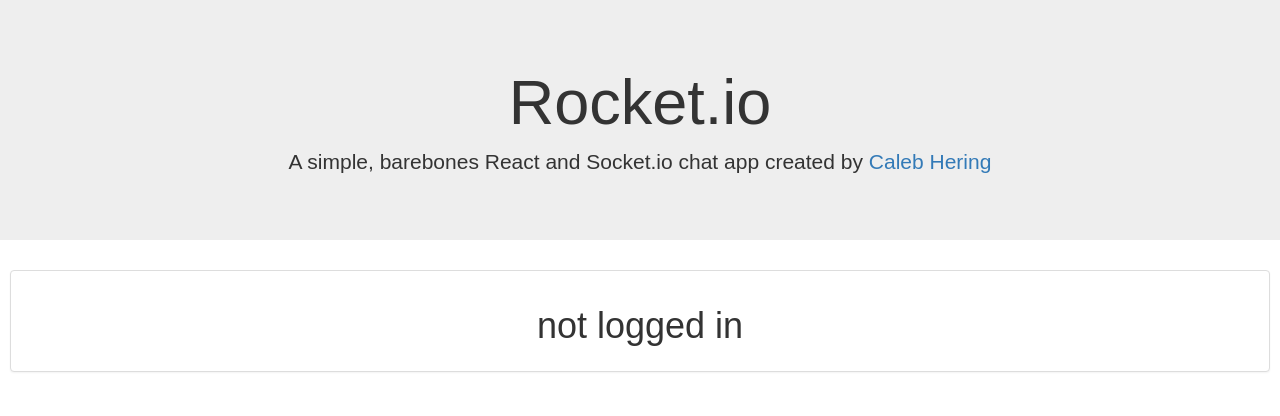
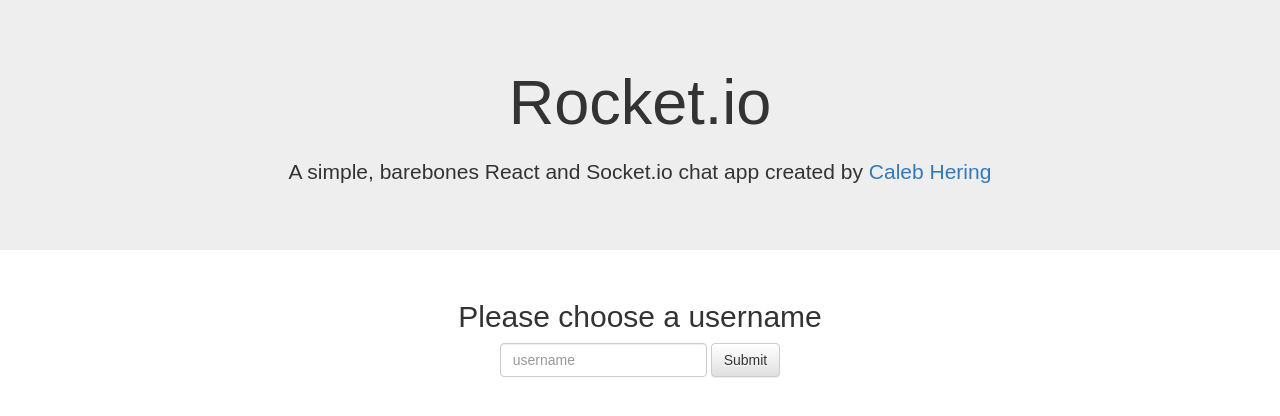
Before and after one commit to c-hering/socket-chat, a React (Create React App) app: page / in a window 1280 px wide. Shown: the top 416 px of the page. Built offline with nearby package versions, Linux system fonts and the light colour scheme.

Commit message:
added login form

```diff
--- a/src/components/Home.js
+++ b/src/components/Home.js
@@ -1,5 +1,6 @@
 import React from 'react';
 import { Jumbotron, Panel } from 'react-bootstrap';
+import LoginForm from './LoginForm';
 import logo from '../logo.svg';
 
 export default class Home extends React.Component {
@@ -11,17 +12,15 @@
   }
 
   render(){
-    const content = this.state.username === '' ? <h1>not logged in</h1> : <h1>logged in</h1>
+    const content = this.state.username === '' ? <LoginForm/> : <h1>logged in</h1>
     return(
       <div>
         <Jumbotron>
           <h1>Rocket.io</h1>
-          <p>A simple, barebones React and Socket.io chat app created by <a href="https://c-hering.github.io">Caleb Hering</a></p>
+          <p style={{marginTop: 20,}}>A simple, barebones React and Socket.io chat app created by <a href="https://c-hering.github.io">Caleb Hering</a></p>
         </Jumbotron>
         <div style={{margin: 10,}}>
-          <Panel>
-            <Panel.Body>{content}</Panel.Body>
-          </Panel>
+          {content}
         </div>
       </div>
     )
--- /dev/null
+++ b/src/components/LoginForm.js
@@ -0,0 +1,36 @@
+import React from 'react';
+import { Form, FormGroup, FormControl, Col, Button } from 'react-bootstrap';
+
+export default class LoginForm extends React.Component {
+  constructor(props){
+    super(props)
+    this.state = {
+      value: '',
+    }
+  }
+
+  handleChange = e => {
+    this.setState({
+      value: e.target.value
+    })
+  }
+
+  render(){
+    return(
+      <Col smOffset={4} sm={4}>
+        <Form inline>
+          <FormGroup controlId="formInlineName">
+            <h2>Please choose a username</h2>
+            <FormControl
+              type="text"
+              value={this.state.value}
+              placeholder="username"
+              onChange={this.handleChange}
+            />{' '}
+            <Button>Submit</Button>
+          </FormGroup>
+        </Form>
+      </Col>
+    )
+  }
+}
```
